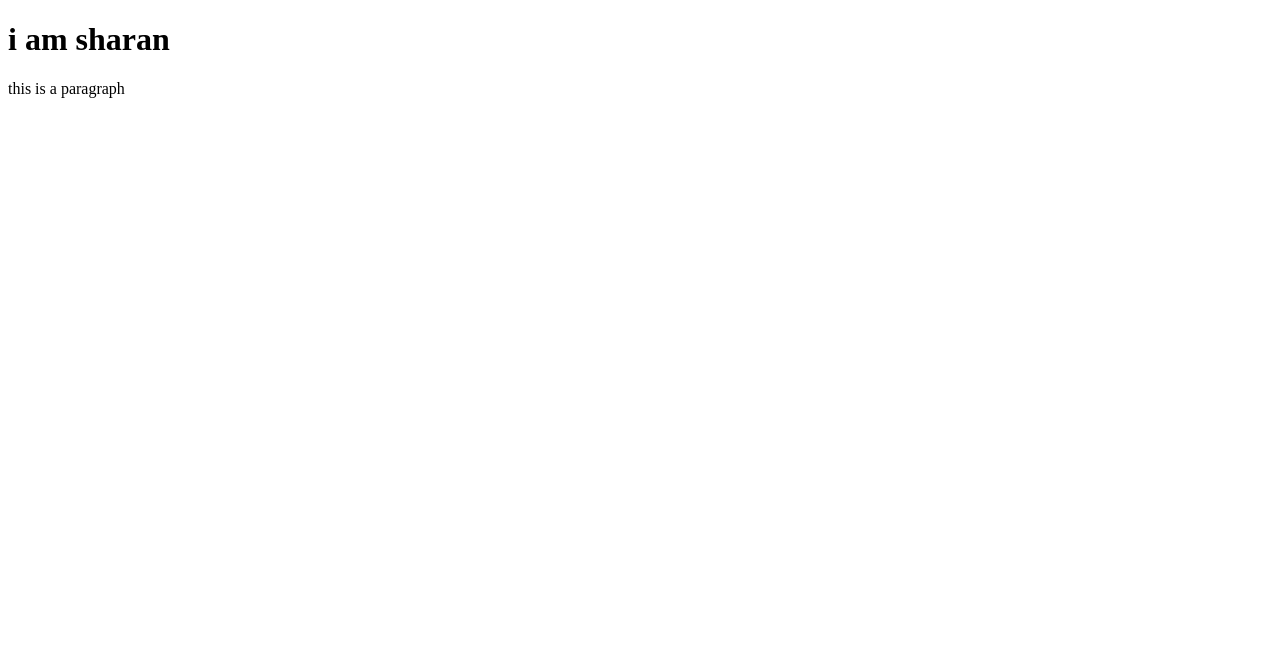
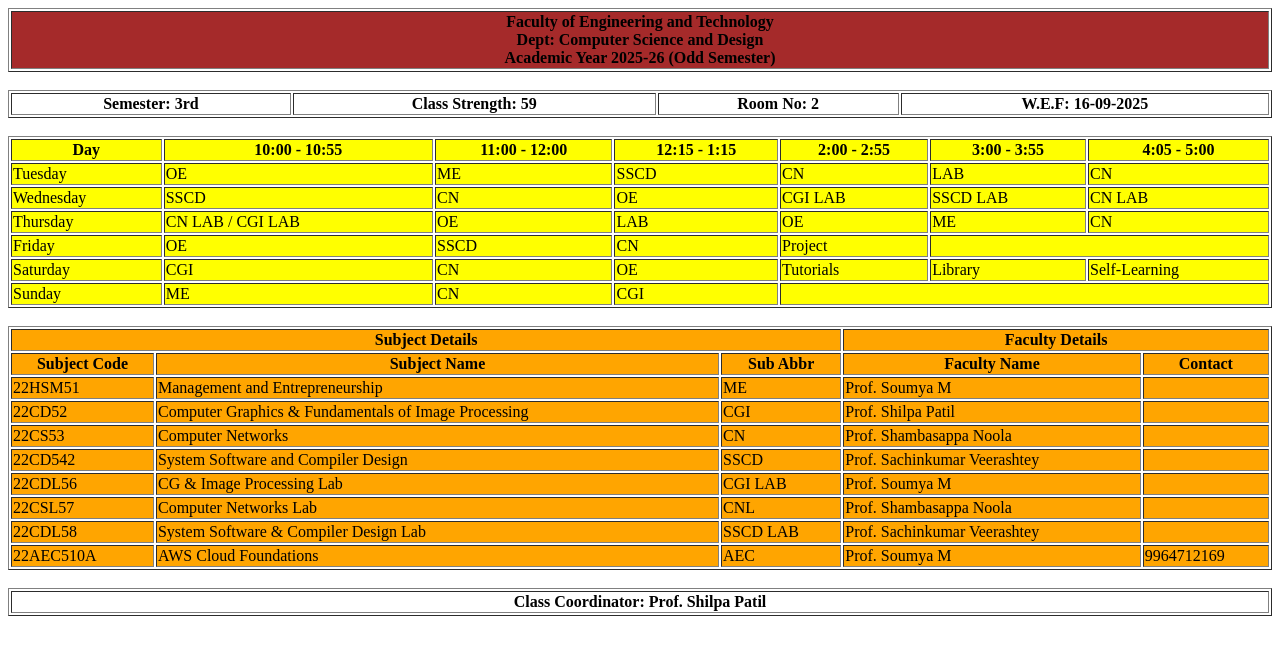
Before and after one commit to sharanprakashPatil/HTML-practicals, a plain HTML site: page heading.html in a window 1280 px wide. Drawn offline with Linux system fonts and the light colour scheme.

Commit message:
timetabel

```diff
--- a/heading.html
+++ b/heading.html
@@ -1,12 +1,198 @@
 <!DOCTYPE html>
-<html lang="en">
-<head>
-    <meta charset="UTF-8">
-    <meta name="viewport" content="width=device-width, initial-scale=1.0">
-    <title>Document</title>
-</head>
+<html>
 <body>
-    <h1>i am sharan</h1>
-    <p> this is a paragraph</p>
+
+<!-- HEADER -->
+<table border="1" width="100%">
+    <thead style="background-color: brown;" >
+    <tr>
+        <th>
+            Faculty of Engineering and Technology <br>
+            Dept: Computer Science and Design <br>
+            Academic Year 2025-26 (Odd Semester)
+        </th>
+    </tr>
+</table>
+</thead>
+
+<br>
+
+<!-- SEMESTER DETAILS -->
+<table border="1" width="100%">
+    <tr>
+        <th>Semester: 3rd</th>
+        <th>Class Strength: 59</th>
+        <th>Room No: 2</th>
+        <th>W.E.F: 16-09-2025</th>
+    </tr>
+</table>
+
+<br>
+
+<!-- TIMETABLE -->
+<table border="1" width="100%">
+    <tbody style="background-color: yellow;">
+    <tr>
+        <th>Day</th>
+        <th>10:00 - 10:55</th>
+        <th>11:00 - 12:00</th>
+        <th>12:15 - 1:15</th>
+        <th>2:00 - 2:55</th>
+        <th>3:00 - 3:55</th>
+        <th>4:05 - 5:00</th>
+    </tr>
+
+    <tr>
+        <td>Tuesday</td>
+        <td>OE</td>
+        <td>ME</td>
+        <td>SSCD</td>
+        <td>CN</td>
+        <td>LAB</td>
+        <td>CN</td>
+    </tr>
+
+    <tr>
+        <td>Wednesday</td>
+        <td>SSCD</td>
+        <td>CN</td>
+        <td>OE</td>
+        <td>CGI LAB</td>
+        <td>SSCD LAB</td>
+        <td>CN LAB</td>
+    </tr>
+
+    <tr>
+        <td>Thursday</td>
+        <td>CN LAB / CGI LAB</td>
+        <td>OE</td>
+        <td>LAB</td>
+        <td>OE</td>
+        <td>ME</td>
+        <td>CN</td>
+    </tr>
+
+    <tr>
+        <td>Friday</td>
+        <td>OE</td>
+        <td>SSCD</td>
+        <td>CN</td>
+        <td>Project</td>
+        <td colspan="2"></td>
+    </tr>
+
+    <tr>
+        <td>Saturday</td>
+        <td>CGI</td>
+        <td>CN</td>
+        <td>OE</td>
+        <td>Tutorials</td>
+        <td>Library</td>
+        <td>Self-Learning</td>
+    </tr>
+
+    <tr>
+        <td>Sunday</td>
+        <td>ME</td>
+        <td>CN</td>
+        <td>CGI</td>
+        <td colspan="3"></td>
+    </tr>
+    </tbody>
+</table>
+
+<br>
+
+<!-- SUBJECT DETAILS -->
+<table border="1" width="100%">
+    <tbody style="background-color: orange;">
+    <tr>
+        <th colspan="3">Subject Details</th>
+        <th colspan="2">Faculty Details</th>
+    </tr>
+
+    <tr>
+        <th>Subject Code</th>
+        <th>Subject Name</th>
+        <th>Sub Abbr</th>
+        <th>Faculty Name</th>
+        <th>Contact</th>
+    </tr>
+
+    <tr>
+        <td>22HSM51</td>
+        <td>Management and Entrepreneurship</td>
+        <td>ME</td>
+        <td>Prof. Soumya M</td>
+        <td></td>
+    </tr>
+
+    <tr>
+        <td>22CD52</td>
+        <td>Computer Graphics & Fundamentals of Image Processing</td>
+        <td>CGI</td>
+        <td>Prof. Shilpa Patil</td>
+        <td></td>
+    </tr>
+
+    <tr>
+        <td>22CS53</td>
+        <td>Computer Networks</td>
+        <td>CN</td>
+        <td>Prof. Shambasappa Noola</td>
+        <td></td>
+    </tr>
+
+    <tr>
+        <td>22CD542</td>
+        <td>System Software and Compiler Design</td>
+        <td>SSCD</td>
+        <td>Prof. Sachinkumar Veerashtey</td>
+        <td></td>
+    </tr>
+
+    <tr>
+        <td>22CDL56</td>
+        <td>CG & Image Processing Lab</td>
+        <td>CGI LAB</td>
+        <td>Prof. Soumya M</td>
+        <td></td>
+    </tr>
+
+    <tr>
+        <td>22CSL57</td>
+        <td>Computer Networks Lab</td>
+        <td>CNL</td>
+        <td>Prof. Shambasappa Noola</td>
+        <td></td>
+    </tr>
+
+    <tr>
+        <td>22CDL58</td>
+        <td>System Software & Compiler Design Lab</td>
+        <td>SSCD LAB</td>
+        <td>Prof. Sachinkumar Veerashtey</td>
+        <td></td>
+    </tr>
+
+    <tr>
+        <td>22AEC510A</td>
+        <td>AWS Cloud Foundations</td>
+        <td>AEC</td>
+        <td>Prof. Soumya M</td>
+        <td>9964712169</td>
+    </tr>
+</tbody>
+</table>
+
+<br>
+
+<!-- COORDINATOR -->
+<table border="1" width="100%">
+    <tr>
+        <th>Class Coordinator: Prof. Shilpa Patil</th>
+    </tr>
+</table>
+
 </body>
 </html>
```
